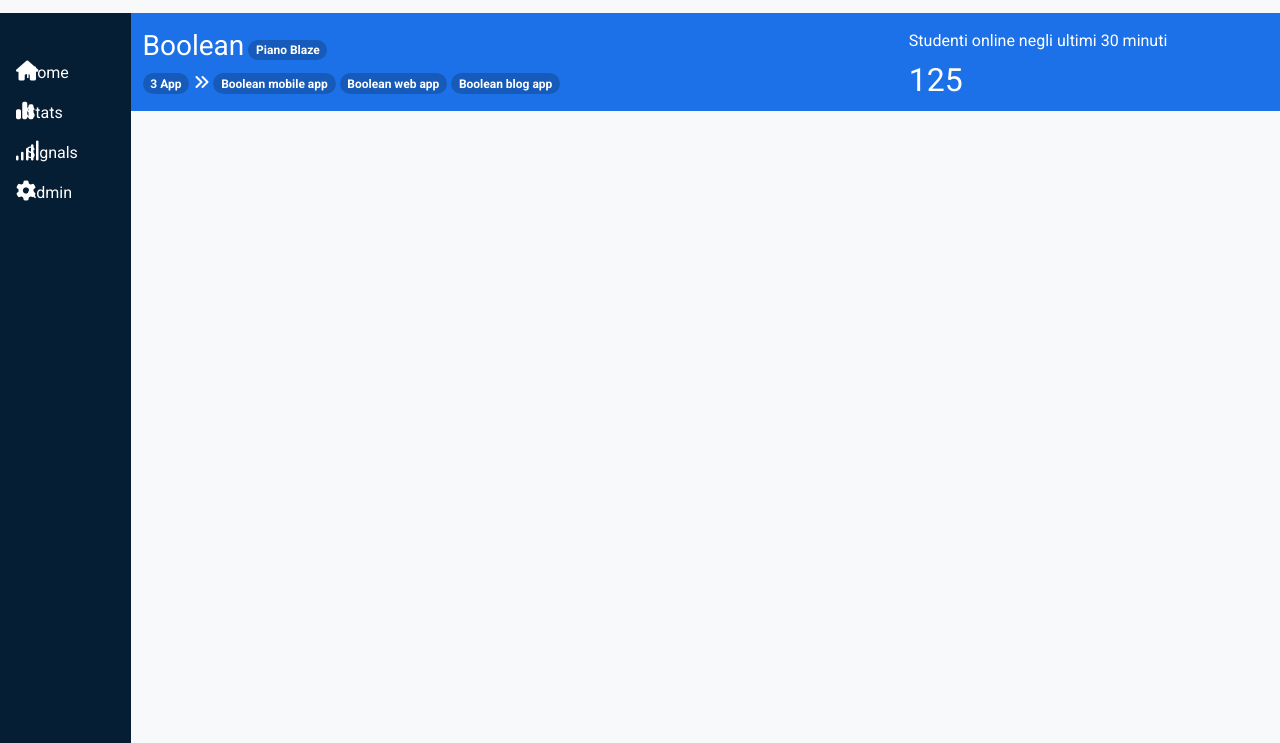
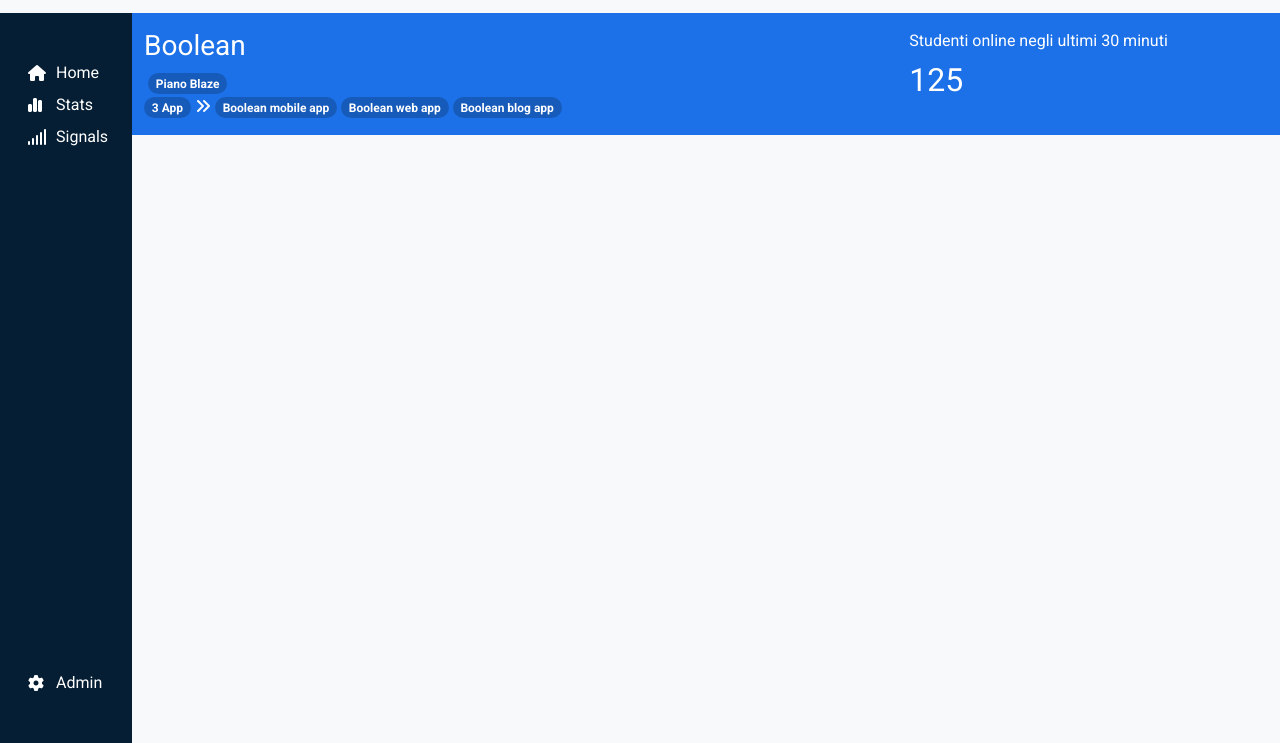
Before and after one commit to RaimondoCosma/html-css-bootstrap-dashboard, a plain HTML site: page index.html in a window 1280 px wide. Shown: the part 57-800 px from the top of the page. Drawn offline with nearby package versions, Linux system fonts and the light colour scheme.

Commit message:
Fix sezione aside imposta larghezza automatica

```diff
--- a/css/style.css
+++ b/css/style.css
@@ -43,16 +43,22 @@ a {
     padding-left: 0;
     padding-right: 0;
 }
-.ms-row {
+.ms-column {
     display: flex;
+    flex-direction: column;
 }
 .ms-style-list {
     padding-left: 0;
     margin-bottom: 0;
     list-style: none;
+    min-width: 3.125rem;
 }
-.ms-cool-grow {
-    flex-grow: 1;
+#aside .ms-style-list a {
+    text-decoration: none;
+}
+#aside .ms-style-list i {
+    display: block;
+    width: 30px;
 }
 /* ------------------
     STRUCTURE
@@ -107,9 +113,6 @@ main {
     .ms-prime-content {
         height: calc(100vh - 4.375rem);
     }
-    aside {
-        width: auto;
-    }
     .ms-width-300 {
         width: 5.625rem;
     }
--- a/index.html
+++ b/index.html
@@ -83,28 +83,36 @@
     <!-- Header -->
     <div class="ms-prime-content">
         <!-- Aside  -->
-        <aside>
-            <div class="ms-column ms-height-100 py-5">
-                <div class="ms-col">
-                    <div class="pb-3 row">
-                        <div class="col-2"><i class="fa-solid fa-house px-3"></i></div>
-                        <span class="col d-lg-block d-none">Home</span>
-                    </div>
-                    <div class="pb-3 row">
-                        <div class="col-2"><i class="fa-solid fa-chart-simple px-3"></i></div>
-                        <span class="col d-lg-block d-none">Stats</span>
-                    </div>
-                    <div class="pb-3 row">
-                        <div class="col-2"><i class="fa-solid fa-signal px-3"></i></div>
-                        <span class="col d-lg-block d-none">Signals</span>
-                    </div>
-                </div>
-                <div class="ms-col mt-auto">
-                    <div class="row">
-                        <div class="col-2"><i class="fa-solid fa-gear px-3"></i></div>
-                        <span class="col d-lg-block d-none">Admin</span>
-                    </div>
-                </div>
+        <aside id="aside">
+            <div class="ms-main-nav ms-column py-5 h-100">
+                <ul class="ms-style-list px-lg-4">
+                    <li class="pb-3 pb-lg-2">
+                        <a href="#" class="row align-items-center">
+                            <i class="fa-solid fa-house col-auto px-3 ms-2 ms-lg-0"></i>
+                            <span class="col-auto d-lg-block d-none">Home</span>
+                        </a>
+                    </li>
+                    <li class="pb-3 pb-lg-2">
+                        <a href="#" class="row align-items-center">
+                            <i class="fa-solid fa-chart-simple col-auto px-3 ms-2 ms-lg-0"></i>
+                            <span class="col-auto d-lg-block d-none">Stats</span>
+                        </a>
+                    </li>
+                    <li class="pb-3 pb-lg-2">
+                        <a href="#" class="row align-items-center">
+                            <i class="fa-solid fa-signal col-auto px-3 ms-2 ms-lg-0"></i>
+                            <span class="col-auto d-lg-block d-none">Signals</span>
+                        </a>
+                    </li>
+                </ul>
+                <ul class="ms-style-list mt-auto px-lg-4">
+                    <li>
+                        <a href="#" class="row align-items-center">
+                            <i class="fa-solid fa-gear col-auto px-3 ms-2 ms-lg-0"></i>
+                            <span class="col-auto d-lg-block d-none">Admin</span>
+                        </a>
+                    </li>
+                </ul>
             </div>
         </aside>
         <!-- /Aside  -->
```
